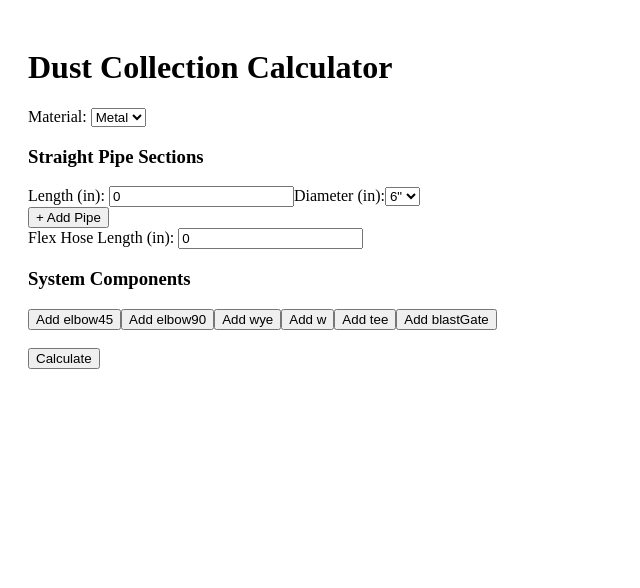
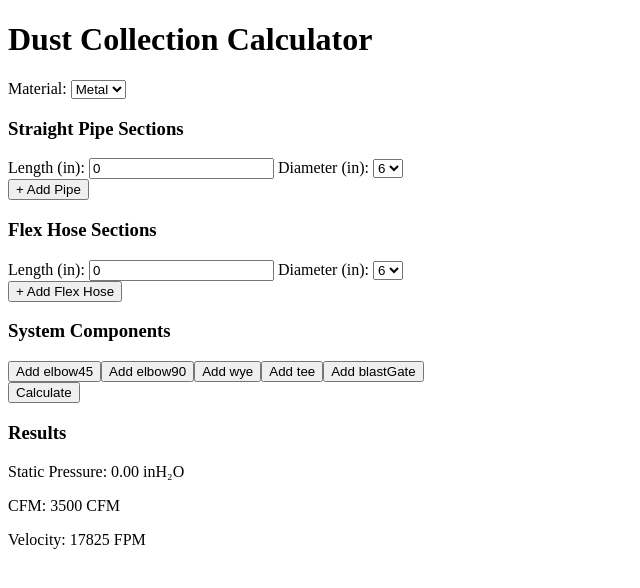
Before and after one commit to jfantin75/dust-calc-full2, a Next.js app: page / in a window 1280 px wide. Shown: the top 588 px of the page, without its empty margins (0-640 px from the left). Built offline with nearby package versions, Linux system fonts and the light colour scheme.

Commit message:
Update DustCollectionCalculator.js

```diff
--- a/components/DustCollectionCalculator.js
+++ b/components/DustCollectionCalculator.js
@@ -1,139 +1,168 @@
-// File: components/DustCollectionCalculator.js
 import React, { useState } from 'react';
 
-const defaultFanChart = [
-  { cfm: 500, sp: 7.5 },
-  { cfm: 800, sp: 6.0 },
-  { cfm: 1000, sp: 5.0 },
-  { cfm: 1200, sp: 4.0 },
-  { cfm: 1400, sp: 3.0 },
-  { cfm: 1600, sp: 2.2 },
-  { cfm: 1800, sp: 1.5 },
-  { cfm: 2000, sp: 1.0 }
-];
+const materialTypes = ['Metal', 'PVC'];
+const componentTypes = ['elbow45', 'elbow90', 'wye', 'tee', 'blastGate'];
+const pipeDiameters = [4, 5, 6, 7, 8];
 
-const componentLoss = {
-  elbow45: 0.2,
-  elbow90: 0.3,
+const componentLossValues = {
+  elbow45: 0.25,
+  elbow90: 0.75,
   wye: 0.25,
-  w: 0.35,
-  tee: 0.4,
-  blastGate: 0.15
+  tee: 1.2,
+  blastGate: 0.35
 };
 
-const frictionLoss = {
-  metal: { '4': 0.006, '5': 0.005, '6': 0.004 },
-  pvc: { '4': 0.008, '5': 0.007, '6': 0.006 }
+const pipeLossPerFoot = {
+  Metal: {
+    4: 0.015,
+    5: 0.012,
+    6: 0.01,
+    7: 0.009,
+    8: 0.008
+  },
+  PVC: {
+    4: 0.017,
+    5: 0.014,
+    6: 0.012,
+    7: 0.01,
+    8: 0.009
+  }
 };
 
-function interpolateCFM(fanChart, targetSP) {
-  for (let i = 0; i < fanChart.length - 1; i++) {
-    const p1 = fanChart[i];
-    const p2 = fanChart[i + 1];
-    if (targetSP <= p1.sp && targetSP >= p2.sp) {
-      const ratio = (targetSP - p2.sp) / (p1.sp - p2.sp);
-      return p2.cfm + ratio * (p1.cfm - p2.cfm);
-    }
-  }
-  return 0;
-}
+export default function DustCollectionCalculator() {
+  const [material, setMaterial] = useState('Metal');
+  const [mainDiameter, setMainDiameter] = useState(6);
 
-function DustCollectionCalculator() {
-  const [material, setMaterial] = useState('metal');
   const [pipes, setPipes] = useState([{ length: 0, diameter: 6 }]);
-  const [flexLength, setFlexLength] = useState(0);
+  const [hoses, setHoses] = useState([{ length: 0, diameter: 6 }]);
   const [components, setComponents] = useState([]);
-  const [results, setResults] = useState(null);
 
-  const addPipe = () => setPipes(p => [...p, { length: 0, diameter: 6 }]);
-  const updatePipe = (i, field, val) => {
+  const addPipe = () => {
+    setPipes([...pipes, { length: 0, diameter: 6 }]);
+  };
+
+  const addHose = () => {
+    setHoses([...hoses, { length: 0, diameter: 6 }]);
+  };
+
+  const addComponent = (type) => {
+    setComponents([...components, { type, quantity: 1, diameter: 6 }]);
+  };
+
+  const updatePipe = (index, field, value) => {
     const updated = [...pipes];
-    updated[i][field] = field === 'length' ? Number(val) : val;
+    updated[index][field] = parseFloat(value);
     setPipes(updated);
   };
 
-  const addComponent = (type) => setComponents(c => [...c, { type, count: 1, diameter: 6 }]);
-  const updateComponent = (i, field, val) => {
+  const updateHose = (index, field, value) => {
+    const updated = [...hoses];
+    updated[index][field] = parseFloat(value);
+    setHoses(updated);
+  };
+
+  const updateComponent = (index, field, value) => {
     const updated = [...components];
-    updated[i][field] = field === 'count' ? Number(val) : val;
+    updated[index][field] = field === 'type' ? value : parseFloat(value);
     setComponents(updated);
   };
 
   const calculate = () => {
-    let sp = flexLength * 0.02;
-    pipes.forEach(p => {
-      const loss = frictionLoss[material][p.diameter.toString()] || 0.005;
-      sp += p.length * loss;
-    });
-    components.forEach(c => {
-      sp += (componentLoss[c.type] || 0.2) * c.count;
+    let staticPressure = 0;
+
+    pipes.forEach(pipe => {
+      const loss = pipeLossPerFoot[material][pipe.diameter] || 0.01;
+      staticPressure += loss * pipe.length / 12;
     });
 
-    let cfm = 1000, prev = 0, tries = 0;
-    while (Math.abs(cfm - prev) > 1 && tries < 20) {
-      prev = cfm;
-      cfm = interpolateCFM(defaultFanChart, sp);
-      tries++;
-    }
-    setResults({ sp: sp.toFixed(2), cfm: Math.round(cfm) });
+    hoses.forEach(hose => {
+      const loss = (pipeLossPerFoot[material][hose.diameter] || 0.01) * 1.5;
+      staticPressure += loss * hose.length / 12;
+    });
+
+    components.forEach(comp => {
+      const loss = componentLossValues[comp.type] || 0.5;
+      staticPressure += loss * comp.quantity;
+    });
+
+    const cfm = 3500 - staticPressure * 800;
+    const velocity = (cfm * 576) / (Math.PI * Math.pow(mainDiameter, 2));
+
+    return { staticPressure, cfm, velocity };
   };
 
+  const result = calculate();
+
   return (
-    <div style={{ padding: 20 }}>
+    <div>
       <h1>Dust Collection Calculator</h1>
+
       <div>
         <label>Material: </label>
-        <select value={material} onChange={e => setMaterial(e.target.value)}>
-          <option value="metal">Metal</option>
-          <option value="pvc">PVC</option>
+        <select value={material} onChange={(e) => setMaterial(e.target.value)}>
+          {materialTypes.map(m => (
+            <option key={m} value={m}>{m}</option>
+          ))}
         </select>
       </div>
+
+      <div>
         <h3>Straight Pipe Sections</h3>
-      {pipes.map((p, i) => (
+        {pipes.map((pipe, i) => (
           <div key={i}>
-          Length (in): <input type="number" value={p.length} onChange={e => updatePipe(i, 'length', e.target.value)} />
-          Diameter (in):
-          <select value={p.diameter} onChange={e => updatePipe(i, 'diameter', e.target.value)}>
-            <option value={4}>4"</option>
-            <option value={5}>5"</option>
-            <option value={6}>6"</option>
+            <label>Length (in): </label>
+            <input type="number" value={pipe.length} onChange={e => updatePipe(i, 'length', e.target.value)} />
+            <label> Diameter (in): </label>
+            <select value={pipe.diameter} onChange={e => updatePipe(i, 'diameter', e.target.value)}>
+              {pipeDiameters.map(d => <option key={d} value={d}>{d}</option>)}
             </select>
           </div>
         ))}
         <button onClick={addPipe}>+ Add Pipe</button>
+      </div>
+
       <div>
-        <label>Flex Hose Length (in): </label>
-        <input type="number" value={flexLength} onChange={e => setFlexLength(Number(e.target.value))} />
-      </div>
-      <h3>System Components</h3>
-      {components.map((c, i) => (
+        <h3>Flex Hose Sections</h3>
+        {hoses.map((hose, i) => (
           <div key={i}>
-          {c.type.toUpperCase()} Count:
-          <input type="number" value={c.count} onChange={e => updateComponent(i, 'count', e.target.value)} />
-          Diameter:
-          <select value={c.diameter} onChange={e => updateComponent(i, 'diameter', e.target.value)}>
-            <option value={4}>4"</option>
-            <option value={5}>5"</option>
-            <option value={6}>6"</option>
+            <label>Length (in): </label>
+            <input type="number" value={hose.length} onChange={e => updateHose(i, 'length', e.target.value)} />
+            <label> Diameter (in): </label>
+            <select value={hose.diameter} onChange={e => updateHose(i, 'diameter', e.target.value)}>
+              {pipeDiameters.map(d => <option key={d} value={d}>{d}</option>)}
             </select>
           </div>
         ))}
+        <button onClick={addHose}>+ Add Flex Hose</button>
+      </div>
+
       <div>
-        {['elbow45','elbow90','wye','w','tee','blastGate'].map(t => (
-          <button key={t} onClick={() => addComponent(t)}>Add {t}</button>
+        <h3>System Components</h3>
+        {components.map((comp, i) => (
+          <div key={i}>
+            <select value={comp.type} onChange={e => updateComponent(i, 'type', e.target.value)}>
+              {componentTypes.map(t => <option key={t} value={t}>{t}</option>)}
+            </select>
+            <label> Diameter: </label>
+            <select value={comp.diameter} onChange={e => updateComponent(i, 'diameter', e.target.value)}>
+              {pipeDiameters.map(d => <option key={d} value={d}>{d}</option>)}
+            </select>
+            <label> Quantity: </label>
+            <input type="number" value={comp.quantity} onChange={e => updateComponent(i, 'quantity', e.target.value)} />
+          </div>
+        ))}
+        {componentTypes.map(type => (
+          <button key={type} onClick={() => addComponent(type)}>Add {type}</button>
         ))}
       </div>
-      <br />
+
+      <div>
         <button onClick={calculate}>Calculate</button>
-      {results && (
-        <div>
         <h3>Results</h3>
-          <p>Static Pressure: {results.sp} inH₂O</p>
-          <p>CFM: {results.cfm}</p>
+        <p>Static Pressure: {result.staticPressure.toFixed(2)} inH₂O</p>
+        <p>CFM: {result.cfm.toFixed(0)} CFM</p>
+        <p>Velocity: {result.velocity.toFixed(0)} FPM</p>
       </div>
-      )}
     </div>
   );
 }
-
-export default DustCollectionCalculator;
```
Lines whose indentation alone changed are shown as unchanged.
